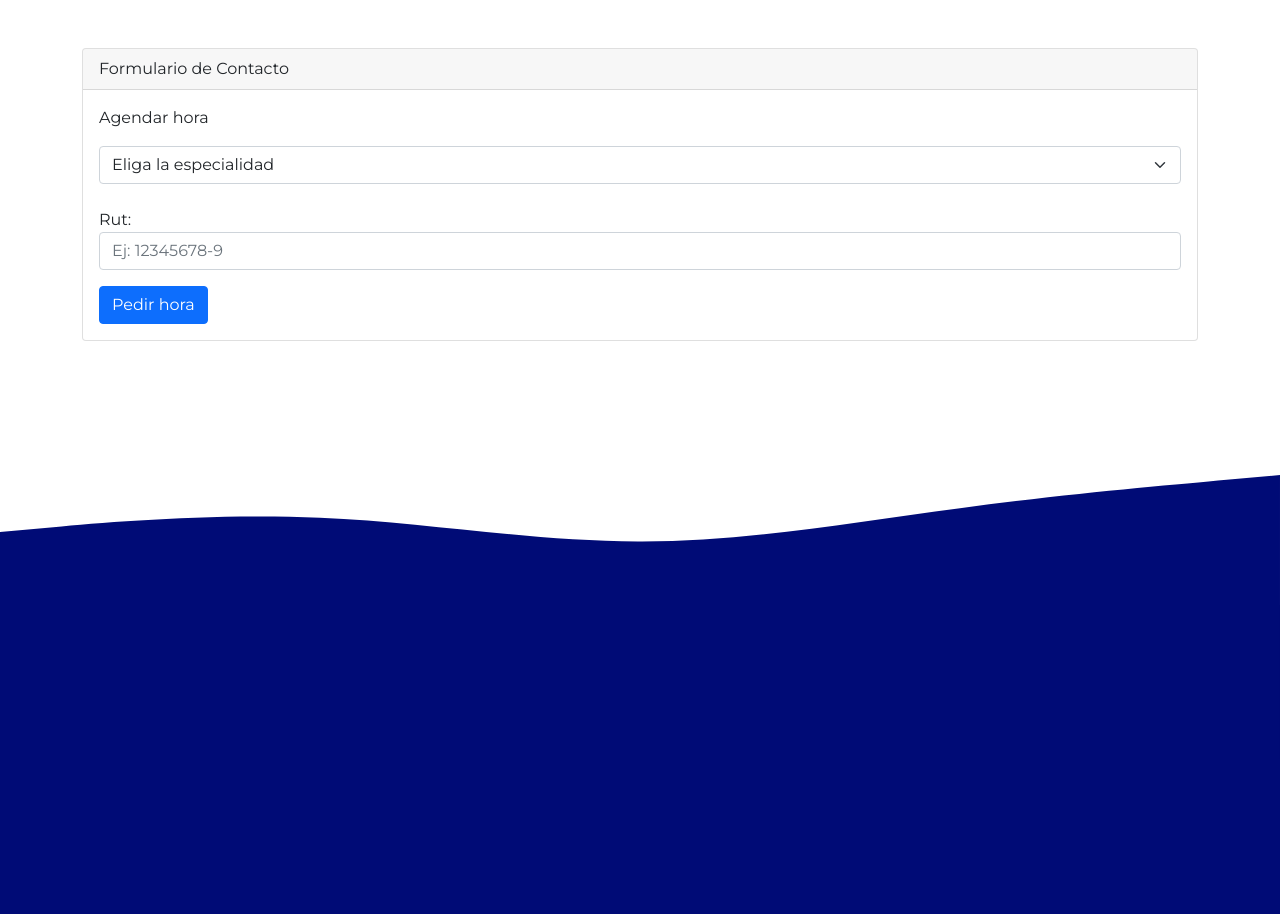
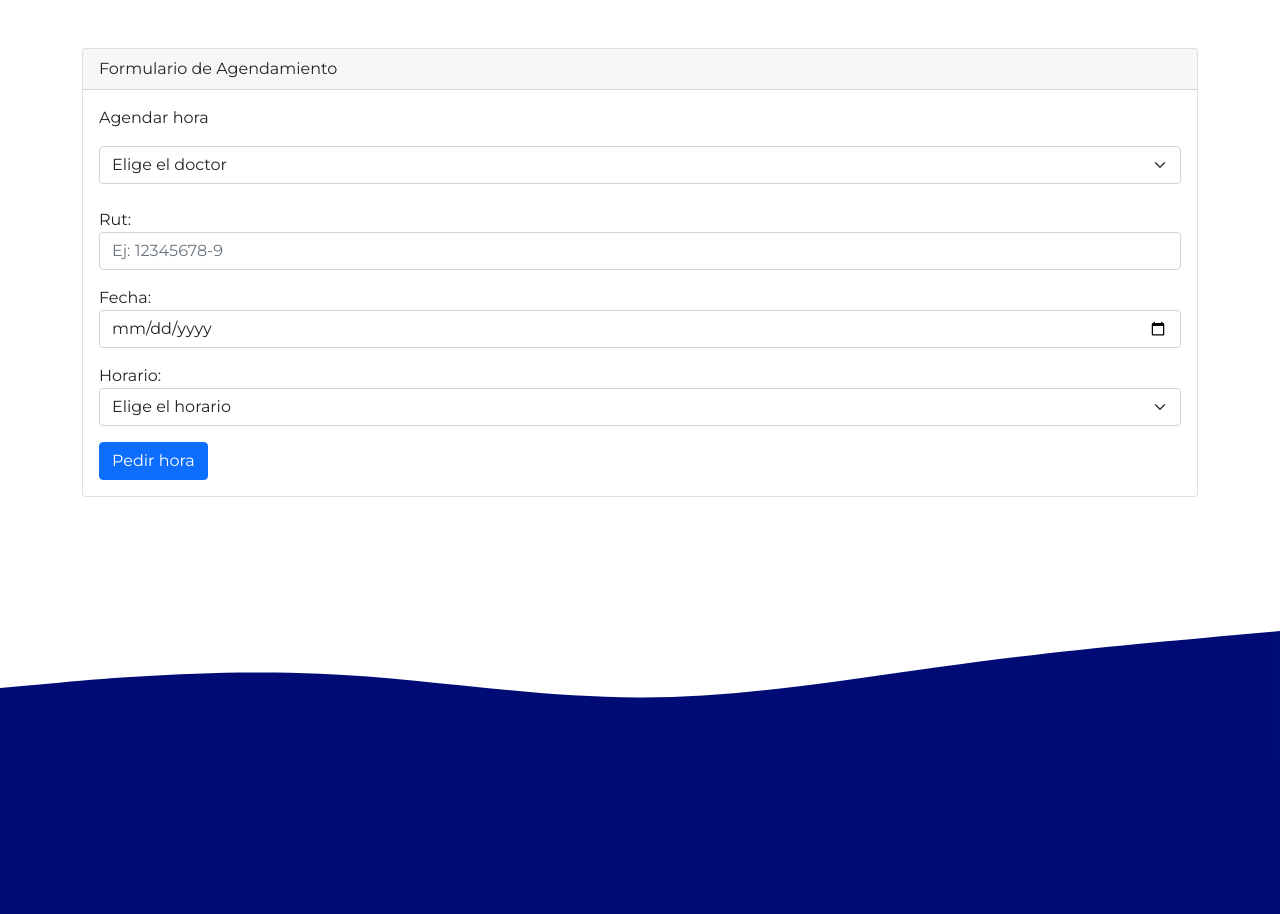
Before and after one commit to Valuchio/CentroMedicoGaleno, a Django app: template app/templates/app/agendar.html in a window 1280 px wide; the page is wider, and only the part inside the window is pictured. Shown: the part 102-1016 px from the top of that part. Run offline with Django 3.2, Linux system fonts and the light colour scheme; the template is opened without the code that fills it, so the values that code supplies are empty; some libraries are stand-ins or nearby versions.

Commit message:
agendar
echo

```diff
--- a/app/admin.py
+++ b/app/admin.py
@@ -1,8 +1,7 @@
 from django.contrib import admin
-from .models import Especialidad, Doctor, Contacto
+from .models import Especialidad, Doctor, AgendaDoctor, Contacto
 
 admin.site.register(Especialidad)
 admin.site.register(Doctor)
+admin.site.register(AgendaDoctor)
 admin.site.register(Contacto)
-
-# Register your models here.
--- a/app/templates/app/Doctores.html
+++ b/app/templates/app/Doctores.html
@@ -1,6 +1,7 @@
 {% extends 'app/base.html' %}
 
 {% load static %}
+{% load crispy_forms_tags %}
 
 {% block contenido %}
 
@@ -39,6 +40,4 @@
 
       <br>
 
-
-
       {% endblock %}
--- a/app/templates/app/agendar.html
+++ b/app/templates/app/agendar.html
@@ -1,4 +1,3 @@
-
 {% extends 'app/base.html' %}
 
 {% load static %}
@@ -8,21 +7,36 @@
   <div class="container mt-5">
      <div class="card">
           <div class="card-header">
-              Formulario de Contacto
+              Formulario de Agendamiento
           </div>
           <div class="card-body">
-              <form>
+              <form method="POST" action="{% url 'agendar' %}">
+                  {% csrf_token %}
+
                   <p>Agendar hora</p>
-                  <select class="form-select" aria-label="Default select example">
-                    <option selected>Eliga la especialidad</option>
-                    <option value="1">Neurologia</option>
-                    <option value="2">Dermatologia</option>
-                    <option value="3">Pediatria</option>
+                  <select name="doctor" class="form-select" aria-label="Doctor" required>
+                    <option value="" selected disabled>Elige el doctor</option>
+                    {% for doctor in doctores %}
+                      <option value="{{ doctor.id }}">{{ doctor.nombre }}</option>
+                    {% endfor %}
                   </select>
                   <br>
                   <div class="mb-3">
                     <label for="rut">Rut:</label>
-                    <input type="text" class="form-control" id="rut" placeholder="Ej: 12345678-9" pattern="\d{1,8}-\d{1}">
+                    <input type="text" name="rut" class="form-control" id="rut" placeholder="Ej: 12345678-9" pattern="\d{1,8}-\d{1}" required>
+                  </div>
+                  <div class="mb-3">
+                    <label for="dia">Fecha:</label>
+                    <input type="date" name="dia" class="form-control" id="dia" required>
+                  </div>
+                  <div class="mb-3">
+                    <label for="horario">Horario:</label>
+                    <select name="horario" class="form-select" aria-label="Horario" required>
+                      <option value="" selected disabled>Elige el horario</option>
+                      {% for horario in horarios %}
+                        <option value="{{ horario.0 }}">{{ horario.1 }}</option>
+                      {% endfor %}
+                    </select>
                   </div>
                   <button class="btn btn-primary" type="submit" role="button">Pedir hora</button>
               </form>
--- a/app/urls.py
+++ b/app/urls.py
@@ -1,5 +1,5 @@
 from django.urls import path
-from .views import index, contacto, Doctores, agendar, agregar, listar, modificar, eliminar, registro
+from .views import index, contacto, Doctores, agendar, agregar, listar, modificar, eliminar, registro, agendar
 
 urlpatterns = [
     path('', index,name="index"),
@@ -11,5 +11,6 @@ urlpatterns = [
     path('modificar/<id>/', modificar,name="modificar"),
     path('eliminar/<id>/', eliminar,name="eliminar"),
     path('registro', registro,name="registro"),
+    path('agendar/', agendar, name='agendar'),
 
 ]
```
Also changed, not shown: app/forms.py (+9 -4 lines), app/models.py (+43 -9 lines), app/views.py (+32 -4 lines), app/migrations/0006_fechaconsulta_remove_doctor_fechas_doctor_fechas.py (added), app/migrations/0007_agendadoctor_remove_doctor_fechas_and_more.py (added), app/migrations/0008_alter_agendadoctor_dia_alter_agendadoctor_doctor_and_more.py (added), app/migrations/0009_agendadoctor_rut.py (added), db.sqlite3, 2 other files.
